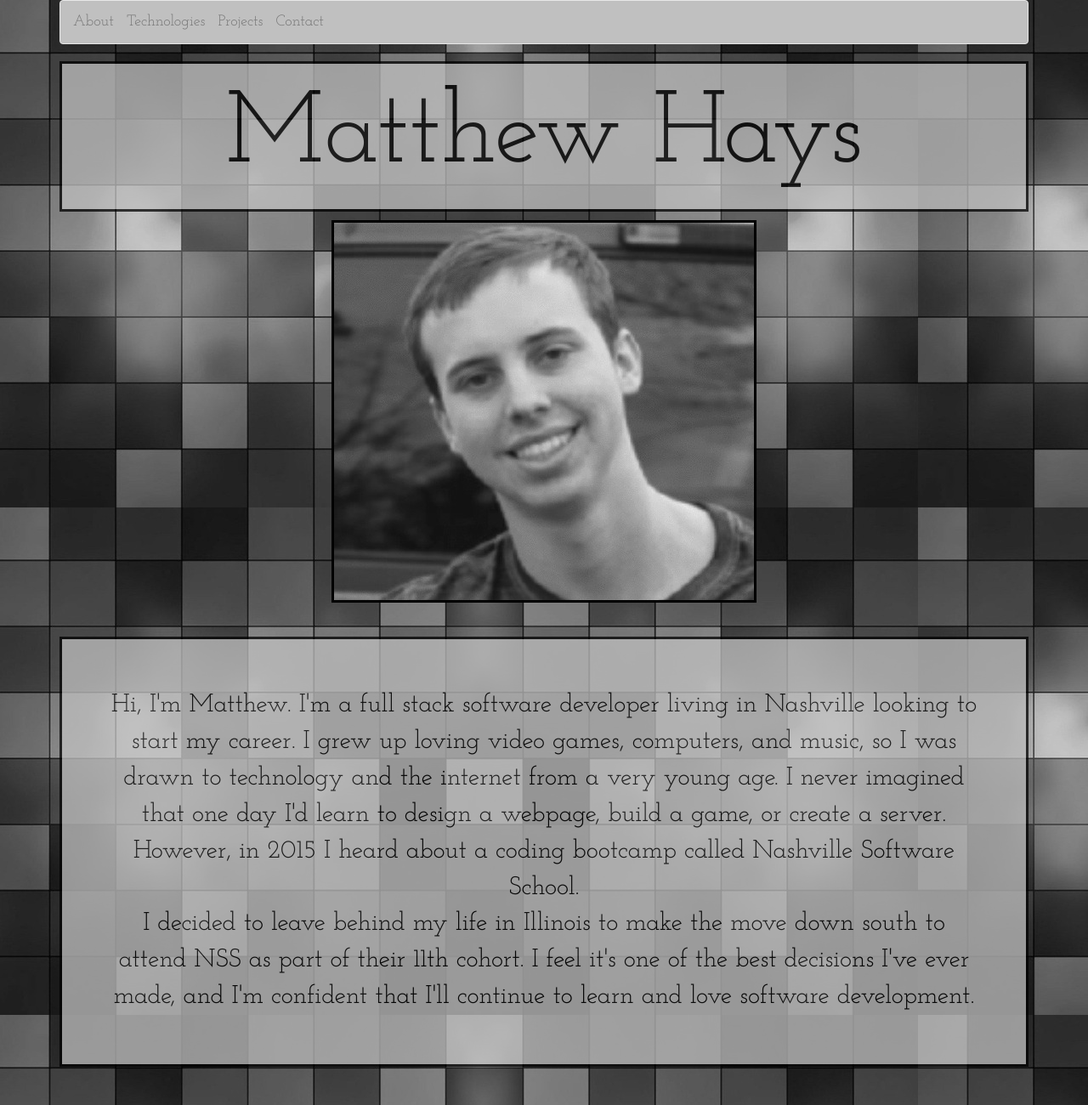
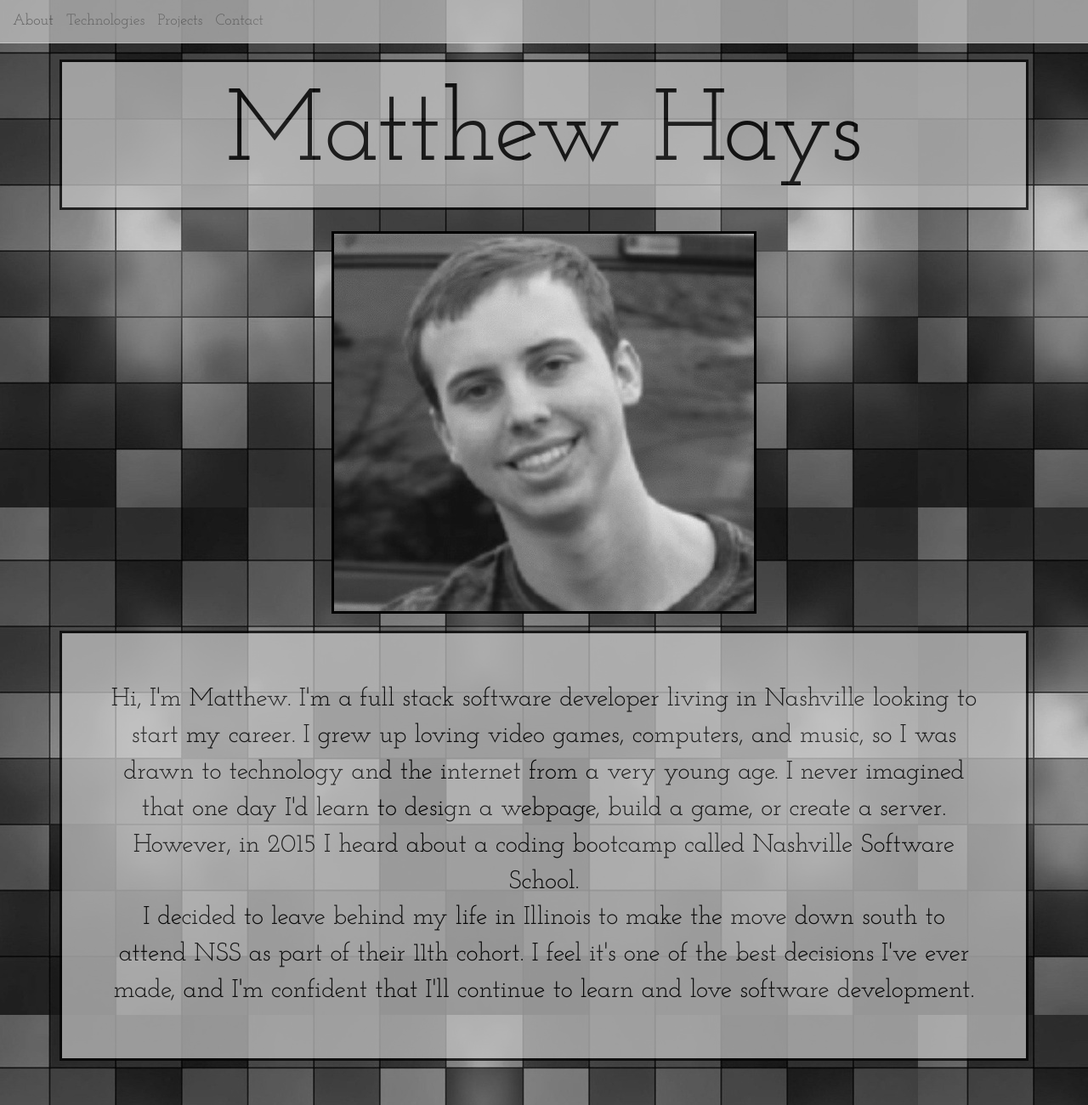
Before and after one commit to mdhays/mdhays.github.io, a plain HTML site: page index.html in a window 1280 px wide. Shown: the top 1300 px of the page at 85% size. Drawn offline with Linux system fonts and the light colour scheme.

Commit message:
Fixed the margins.

```diff
--- a/css/style.css
+++ b/css/style.css
@@ -1,10 +1,12 @@
 body {
+  margin-top: 50px;
   background-image: url('../img/background.jpg');
 
 }
 
 #name {
   margin-top: 20px;
+  margin-bottom: 25px;
   font-size: 120px;
   text-align: center;
   border: solid;
@@ -27,7 +29,6 @@ body {
   padding: 5%;
   border-width: 2px;
   border: solid;
-  margin-top: 20px;
 }
 
 #photo {
@@ -44,6 +45,7 @@ body {
 
 .navbar {
   background-color: #C0C0C0;
+  opacity: 0.75;
 }
 
 #email {
@@ -61,6 +63,7 @@ body {
   border-width: 2px;
   border: solid;
   margin-bottom: 150px;
+  padding: 1%;
 }
 
 
@@ -74,6 +77,6 @@ body {
   background-color: #C0C0C0;
   border-width: 2px;
   border: solid;
-  margin-bottom: 200px;
-
+  margin-bottom: 25px;
+  padding: 1%;
 }
--- a/index.html
+++ b/index.html
@@ -20,7 +20,7 @@
 
         <div class='col-md-12' id='bio'>
 
-          <nav class='navbar navbar-default'>
+          <nav class='navbar navbar-default navbar-fixed-top'>
             <div class='container-fluid'>
               <div class='navbar-header'>
                 <a class='navbar-brand' href='#about'> About </a>
```
